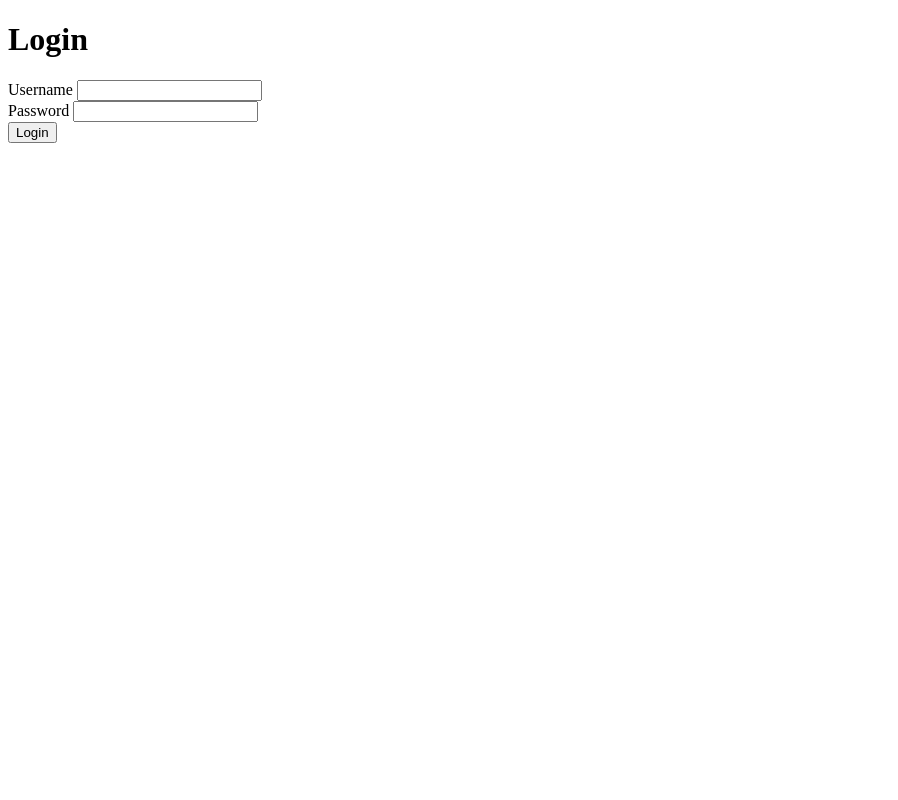
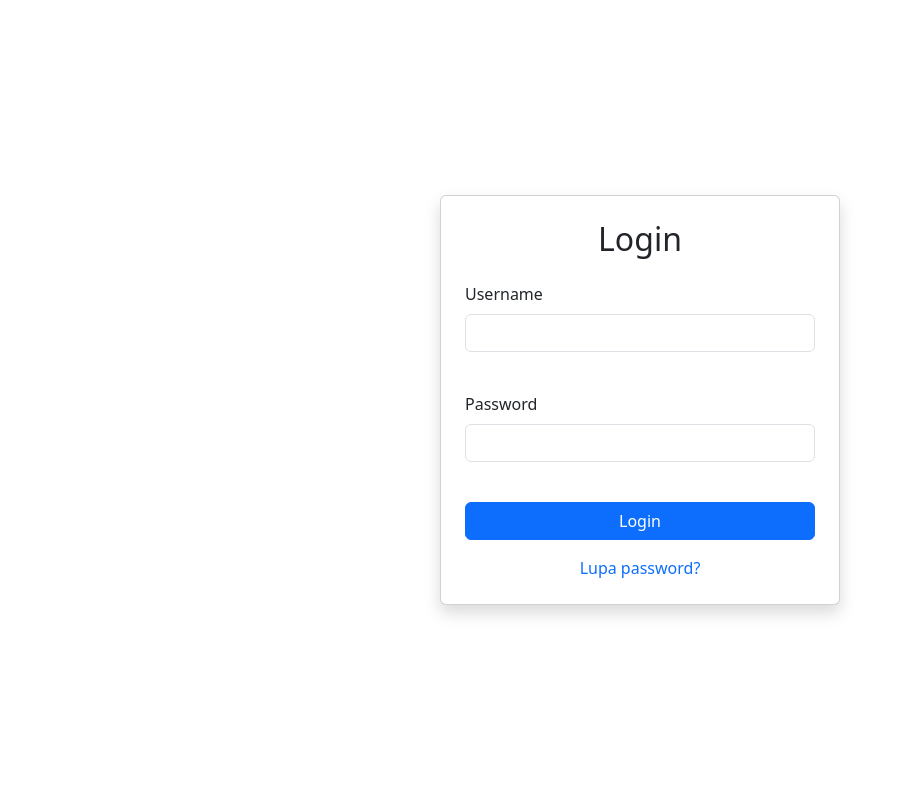
Before and after one commit to irfan-pzv/PWL-ci4, a CodeIgniter 4 app: the page made by app/Views/login.php in a window 1280 px wide. Shown: the whole page, without its empty margins (0-898 px from the left). Run offline with PHP 8.4 and a stand-in for CodeIgniter, Linux system fonts and the light colour scheme; the template is opened without the code that fills it, so the values that code supplies are empty; some libraries are stand-ins or nearby versions.

Commit message:
update login.php

```diff
--- a/app/Views/login.php
+++ b/app/Views/login.php
@@ -2,20 +2,35 @@
 <html>
 <head>
     <title>Login</title>
+    <link href="https://cdn.jsdelivr.net/npm/bootstrap@5.3.0-alpha1/dist/css/bootstrap.min.css" rel="stylesheet">
+    <script src="https://cdn.jsdelivr.net/npm/bootstrap@5.3.0-alpha1/dist/js/bootstrap.bundle.min.js"></script>
 </head>
 <body>
-    <h1>Login</h1>
+<div class="container d-flex justify-content-center align-items-center vh-100">
+    <div class="card p-4 shadow" style="width: 25rem;">
+        <h2 class="text-center mb-4">Login</h2>
         <?php if (session()->getFlashdata('error')) : ?>
-        <p><?= session()->getFlashdata('error') ?></p>
+            <div class="alert alert-danger"><?= session()->getFlashdata('error') ?></div>
         <?php endif; ?>
         <form action="/login/auth" method="post">
-        <label for="username">Username</label>
-        <input type="text" name="username" required>
+            <div class="mb-3">
+                <label for="username" class="form-label">Username</label>
+                <input type="text" class="form-control" id="username"required>
+            </div>
             <br>
-        <label for="password">Password</label>
-        <input type="password" name="password" required>
+            <div class="mb-3">
+                <label for="password" class="form-label">Password</label>
+                <input type="password" class="form-control" id="password" name="password" required>
+            </div>
             <br>
-        <button type="submit">Login</button>
+            <div class="d-grid">
+                <button type="submit" class="btn btn-primary">Login</button>
+            </div>
         </form>
+        <div class="text-center mt-3">
+            <a href="#" class="text-decoration-none">Lupa password?</a>
+        </div>
+    </div>
+</div>
 </body>
 </html>
```
Lines whose indentation alone changed are shown as unchanged.
